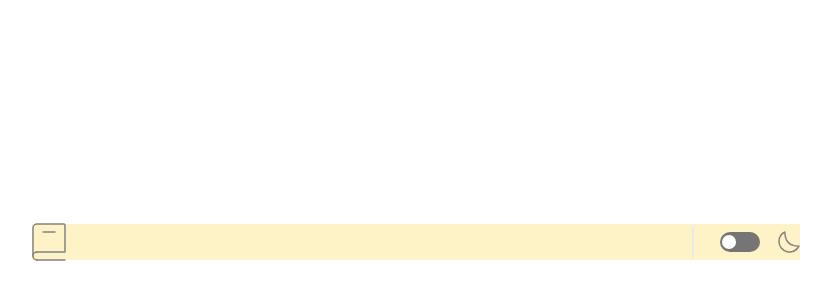
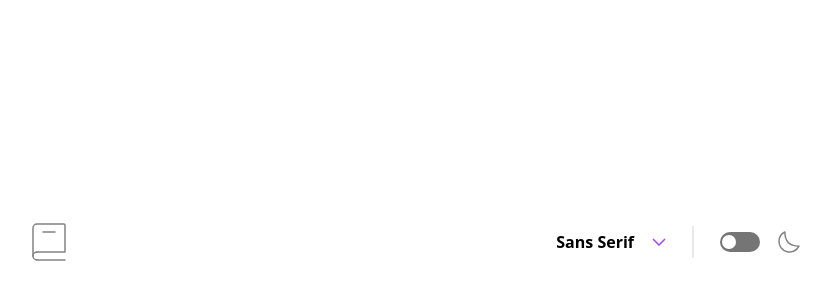
Before and after one commit to claraferraz/dictionary, a React (Vite) app: page / in a window 1280 px wide. Shown: the part 158-458 px from the top of the page, without its empty margins (224-1055 px from the left). Built offline with nearby package versions, Linux system fonts and the light colour scheme.

Commit message:
Feat: font dropout

```diff
--- a/src/components/DarkToggle/DarkToggle.tsx
+++ b/src/components/DarkToggle/DarkToggle.tsx
@@ -7,7 +7,7 @@ export const DarkToggle = () => {
     <div className="flex w-20 items-center justify-between">
       <div
         onClick={toggleTheme}
-        className={`bg-light-gray-1 dark:bg-purple w-10 h-5 flex justify-start dark:justify-end items-center rounded-2xl px-0.5 cursor-pointer transition-all`}
+        className={`bg-light-gray-1 dark:bg-purple hover:bg-purple w-10 h-5 flex justify-start dark:justify-end items-center rounded-2xl px-0.5 cursor-pointer transition-all`}
       >
         <div className="bg-white rounded-full w-3.5 h-3.5"></div>
       </div>
@@ -20,9 +20,9 @@ export const DarkToggle = () => {
         <path
           fill="none"
           stroke={theme === "light" ? "#838383" : "#a445ed"}
-          stroke-linecap="round"
-          stroke-linejoin="round"
-          stroke-width="1.5"
+          strokeLinecap="round"
+          strokeLinejoin="round"
+          strokeWidth="1.5"
           d="M1 10.449a10.544 10.544 0 0 0 19.993 4.686C11.544 15.135 6.858 10.448 6.858 1A10.545 10.545 0 0 0 1 10.449Z"
         />
       </svg>
--- /dev/null
+++ b/src/components/FontDropout/FrontDropout.tsx
@@ -0,0 +1,46 @@
+import { useState } from "react";
+import ArrowDown from "../../assets/images/icon-arrow-down.svg";
+
+export const FontDropout = () => {
+  const [open, setOpen] = useState(false);
+  const [font, setFont] = useState("Sans Serif");
+
+  const handleFontChange = (value: string) => {
+    setFont(value);
+  };
+
+  return (
+    <div className="relative font-bold">
+      <div
+        onClick={() => setOpen(!open)}
+        className="flex items-center gap-4.5 cursor-pointer h-9"
+      >
+        <p className="dark:text-white">{font}</p>
+        <img src={ArrowDown} alt="arrow down" />
+      </div>
+
+      {open && (
+        <div className="absolute mt-3 right-0 bg-white dark:bg-dark-gray-1 dark:text-white w-45 p-6 flex flex-col gap-4.5 rounded-2xl shadow-light dark:shadow-dark">
+          <p
+            onClick={() => handleFontChange("Sans Serif")}
+            className="hover:text-purple cursor-pointer font-inter"
+          >
+            Sans Serif
+          </p>
+          <p
+            onClick={() => handleFontChange("Serif")}
+            className="hover:text-purple cursor-pointer font-lora"
+          >
+            Serif
+          </p>
+          <p
+            onClick={() => handleFontChange("Mono")}
+            className="hover:text-purple cursor-pointer font-inconsolata"
+          >
+            Mono
+          </p>
+        </div>
+      )}
+    </div>
+  );
+};
--- a/src/components/Header/Header.tsx
+++ b/src/components/Header/Header.tsx
@@ -1,13 +1,18 @@
 import { DarkToggle } from "../DarkToggle/DarkToggle";
+import { FontDropout } from "../FontDropout/FrontDropout";
 
 export const Header = () => {
   return (
-    <div className="flex justify-between items-center w-full h-9 bg-amber-100">
+    <div className="flex justify-between items-center w-full h-9">
       <img src="src/assets/images/logo.svg" alt="book doodle" />
-      <div></div>
-      <div className="flex w-27 ml-6.5 items-center justify-between">
-        <div className="w-0.5 h-8 bg-light-gray-2"></div>
-        <DarkToggle />
+      <div className="flex items-center">
+        <div>
+          <FontDropout />
+        </div>
+        <div className="flex w-27 ml-6.5 items-center justify-between">
+          <div className="w-0.5 h-8 bg-light-gray-2"></div>
+          <DarkToggle />
+        </div>
       </div>
     </div>
   );
--- a/src/style.css
+++ b/src/style.css
@@ -19,7 +19,8 @@
     --font-inter: "Inter", sans-serif;
     --font-lora: "Lora", serif;
     --font-inconsolata: "Inconsolata", monospace;
-
+    --shadow-light: 0px 5px 30px 0px rgba(0, 0, 0, 0.10);
+    --shadow-dark: 0px 5px 30px 0px #A445ED;
 }
 
 @layer components {
@@ -45,14 +46,11 @@
         p {
             font-size: 18px;
             line-height: 24px;
-            font-weight: normal;
         }
 
         span {
             font-size: 14px;
             line-height: 17px;
-            font-weight: normal;
-            text-decoration: underline;
         }
     }
 }
```
